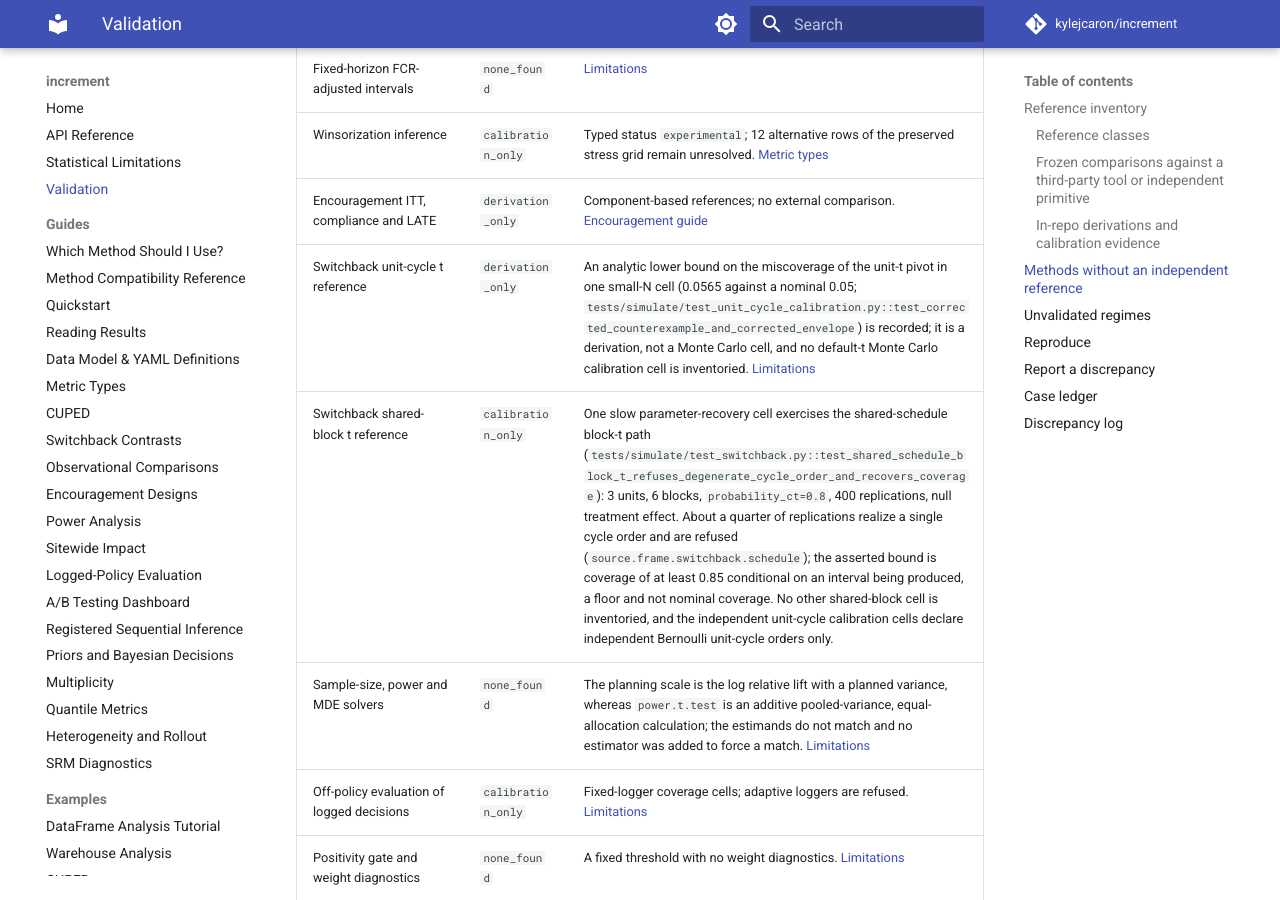
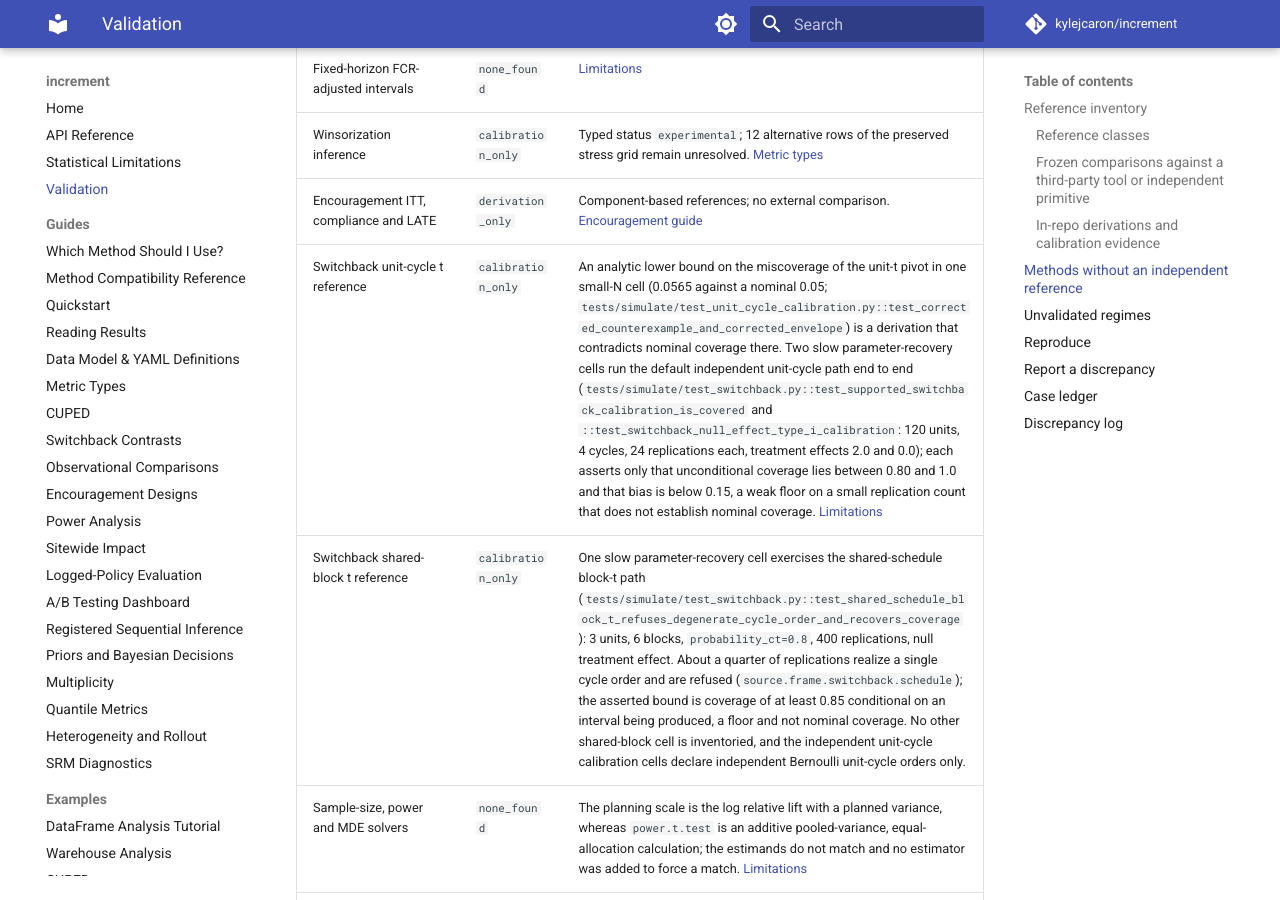
Before and after one commit to kylejcaron/increment, an MkDocs documentation site: the page built from docs/validation.md, in a window 1280 px wide and 900 px high, scrolled down 7978 px. Built offline with MkDocs 1.6.1 and Material for MkDocs 9.7.7, drawn with Linux system fonts in a browser that asks for light colours; comment, search, counter and statistics services are not loaded.

Commit message:
docs: restore calibration_only for the unit-t switchback row with its weak default-t cells

```diff
--- a/docs/validation.md
+++ b/docs/validation.md
@@ -81,7 +81,7 @@ Carlo evidence only), `campaign_pending` (a registered campaign exists and has n
 | Fixed-horizon FCR-adjusted intervals | `none_found` | [Limitations](limitations.md#fixed-horizon-fdr-control-assumes-a-dependence-condition-that-is-not-checked) |
 | Winsorization inference | `calibration_only` | Typed status `experimental`; 12 alternative rows of the preserved stress grid remain unresolved. [Metric types](guides/metric-types.md#winsorization) |
 | Encouragement ITT, compliance and LATE | `derivation_only` | Component-based references; no external comparison. [Encouragement guide](guides/encouragement.md) |
-| Switchback unit-cycle t reference | `derivation_only` | An analytic lower bound on the miscoverage of the unit-t pivot in one small-N cell (0.0565 against a nominal 0.05; `tests/simulate/test_unit_cycle_calibration.py::test_corrected_counterexample_and_corrected_envelope`) is recorded; it is a derivation, not a Monte Carlo cell, and no default-t Monte Carlo calibration cell is inventoried. [Limitations](limitations.md#the-switchback-t-reference-is-itself-an-approximation) |
+| Switchback unit-cycle t reference | `calibration_only` | An analytic lower bound on the miscoverage of the unit-t pivot in one small-N cell (0.0565 against a nominal 0.05; `tests/simulate/test_unit_cycle_calibration.py::test_corrected_counterexample_and_corrected_envelope`) is a derivation that contradicts nominal coverage there. Two slow parameter-recovery cells run the default independent unit-cycle path end to end (`tests/simulate/test_switchback.py::test_supported_switchback_calibration_is_covered` and `::test_switchback_null_effect_type_i_calibration`: 120 units, 4 cycles, 24 replications each, treatment effects 2.0 and 0.0); each asserts only that unconditional coverage lies between 0.80 and 1.0 and that bias is below 0.15, a weak floor on a small replication count that does not establish nominal coverage. [Limitations](limitations.md#the-switchback-t-reference-is-itself-an-approximation) |
 | Switchback shared-block t reference | `calibration_only` | One slow parameter-recovery cell exercises the shared-schedule block-t path (`tests/simulate/test_switchback.py::test_shared_schedule_block_t_refuses_degenerate_cycle_order_and_recovers_coverage`): 3 units, 6 blocks, `probability_ct=0.8`, 400 replications, null treatment effect. About a quarter of replications realize a single cycle order and are refused (`source.frame.switchback.schedule`); the asserted bound is coverage of at least 0.85 conditional on an interval being produced, a floor and not nominal coverage. No other shared-block cell is inventoried, and the independent unit-cycle calibration cells declare independent Bernoulli unit-cycle orders only. |
 | Sample-size, power and MDE solvers | `none_found` | The planning scale is the log relative lift with a planned variance, whereas `power.t.test` is an additive pooled-variance, equal-allocation calculation; the estimands do not match and no estimator was added to force a match. [Limitations](limitations.md#arm-power-planning-depends-on-declared-alternative-arm-variance-shapes) |
 | Off-policy evaluation of logged decisions | `calibration_only` | Fixed-logger coverage cells; adaptive loggers are refused. [Limitations](limitations.md#off-policy-evaluation-of-logged-decisions-is-calibrated-only-under-a-fixed-logger) |
```
